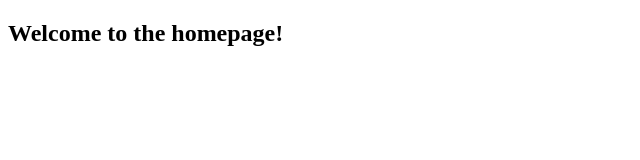
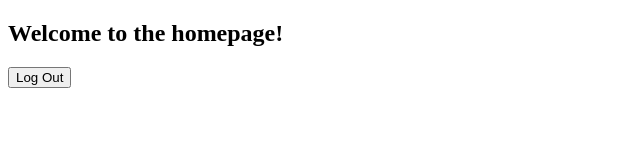
Before and after one commit to SchoolOfCode/final-project-repo-bossa-nova, a React (Create React App) app: page /home in a window 1280 px wide. Shown: the top 160 px of the page, without its empty margins (0-640 px from the left). Built offline with nearby package versions, Linux system fonts and the light colour scheme; no server answers.

Commit message:
login redirect working

```diff
--- a/src/App.js
+++ b/src/App.js
@@ -1,6 +1,6 @@
 import { useEffect, useState } from "react";
 
-import { Routes, Route, Link } from "react-router-dom";
+import { Routes, Route } from "react-router-dom";
 import Login from "./Pages/Login";
 import Home from "./Pages/Home";
 import "./App.css";
--- a/src/Pages/Home/index.js
+++ b/src/Pages/Home/index.js
@@ -1,4 +1,5 @@
 import Profile from "../../Components/Profile";
+import LogoutButon from "../../Components/LogoutButton";
 
 export default function Home() {
   return (
@@ -7,6 +8,7 @@ export default function Home() {
         <h2>Welcome to the homepage!</h2>
       </main>
       <Profile />
+      <LogoutButon />
     </>
   );
 }
--- a/src/index.js
+++ b/src/index.js
@@ -8,7 +8,7 @@ ReactDOM.render(
   <Auth0Provider
     domain="dev-zuutqimo.us.auth0.com"
     clientId="UlDwxK4DVLn90gqh5Km9bXYhi0nEVJdL"
-    redirectUri={window.location.origin}
+    redirectUri={`${window.location.origin}/home`}
   >
     <BrowserRouter>
       <App />
```
